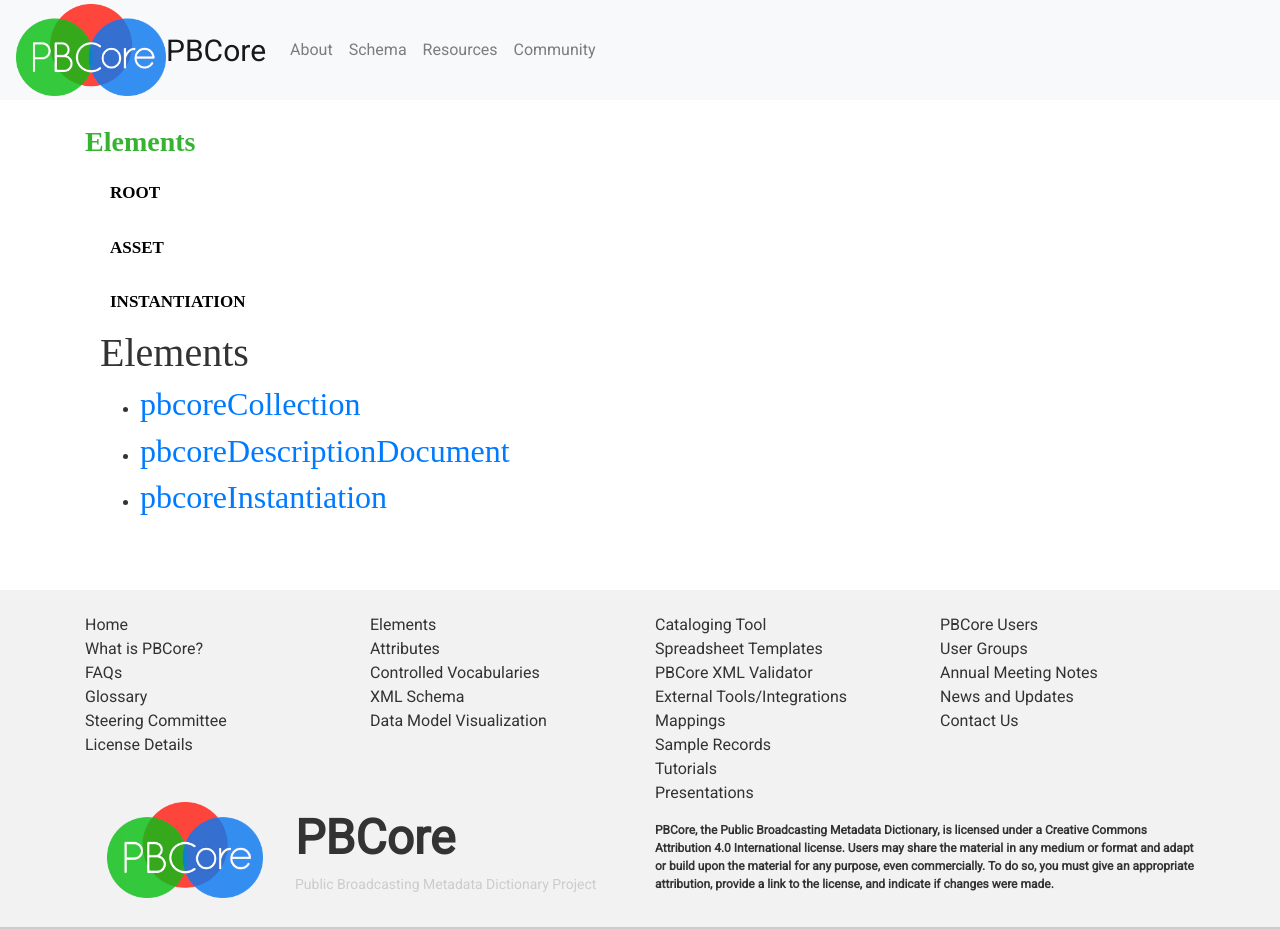
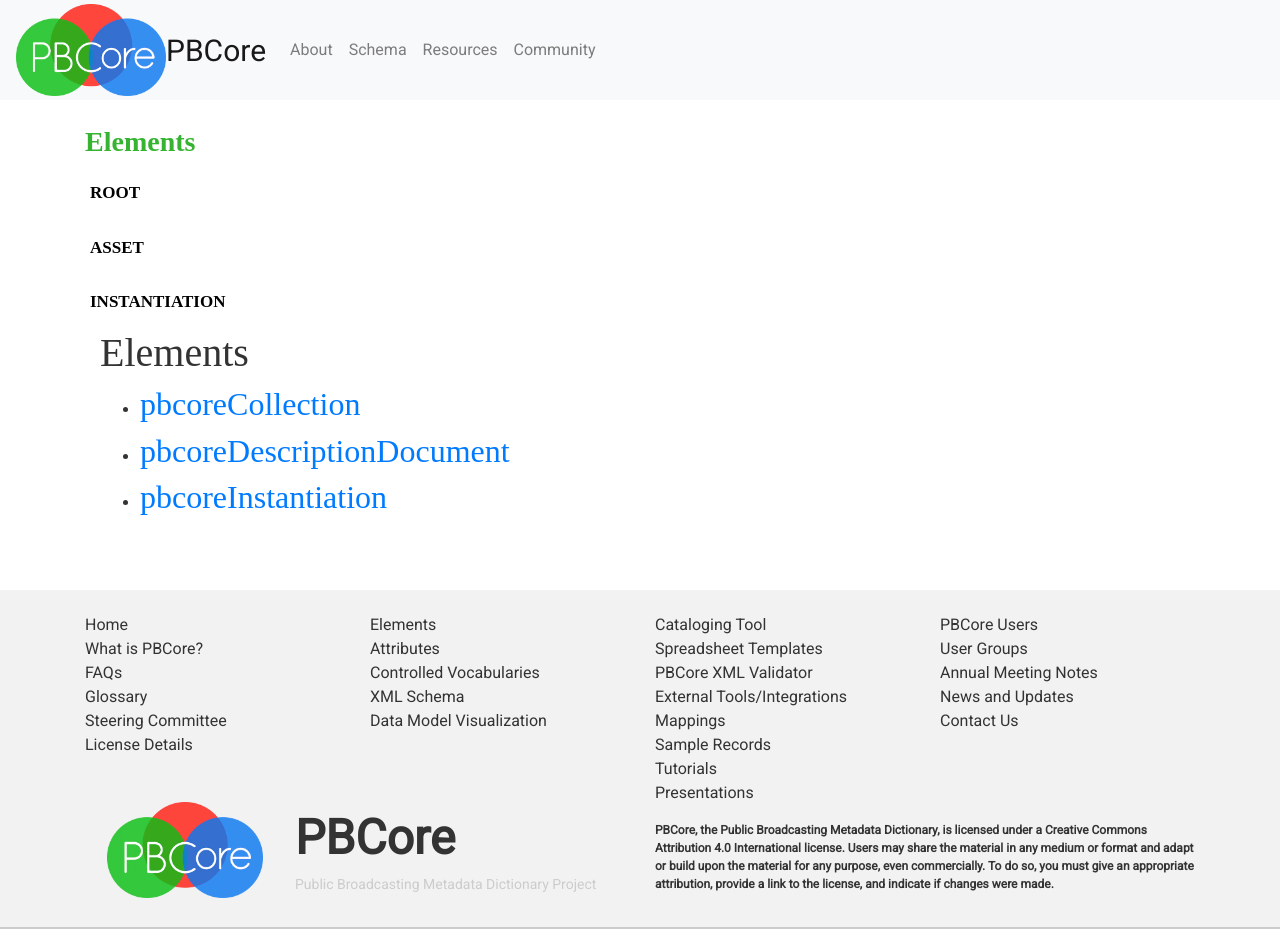
Before and after one commit to PBCore-AV-Metadata/pbcore-av-metadata.github.io, a Jekyll site: the page built from pages/elements.md, in a window 1280 px wide and 929 px high. Built offline with Jekyll 4.4.1, drawn with Linux system fonts in a browser that asks for light colours.

Commit message:
'indentation and arrow position'

```diff
--- a/_includes/element_sidebar.html
+++ b/_includes/element_sidebar.html
@@ -11,11 +11,11 @@
           </h4>
         </div>
         <div id="collapseRoot" class="collapse" aria-labelledby="headingRoot">
-          <div class="card-body">
+          <div class="card-body sidebar-indent">
             {% for item in site.data.elements.elementgroups %}
               {% if item.group == "Root" %}
                 {% for level1 in item.elements %}
-                  <h5 class="sidebar-indent">
+                  <h5 class="">
                     <a href="{{ site.url }}{{level1.url}}">
                       {{ level1.name }}
                     </a>
@@ -35,7 +35,7 @@
           </h4>
         </div>
         <div id="collapseAsset" class="collapse" aria-labelledby="headingAsset">
-          <div class="card-body">
+          <div class="card-body sidebar-indent">
             {% for item in site.data.elements.elementgroups %}
               {% if item.group == "Asset" %}
                 {% for level1 in item.elements %}
@@ -44,7 +44,7 @@
                     <div id="{{ i }}-accordion">
                       <div class="card">
                         <div class="card-header" id="heading{{ i }}">
-                          <h5 class="collapsed sidebar-indent" data-toggle="collapse" data-target="#collapse{{ i }}" aria-expanded="false" aria-controls="collapse{{ i }}">
+                          <h5 class="collapsed" data-toggle="collapse" data-target="#collapse{{ i }}" aria-expanded="false" aria-controls="collapse{{ i }}">
                             <span class="element-arrow-icon element-arrow-down"></span>
                             <a href="{{ site.url }}{{ level1.url }}">
                               {{ level1.name }}
@@ -52,14 +52,14 @@
                           </h5>
                         </div>
                         <div id="collapse{{ i }}" class="collapse" aria-labelledby="heading{{ i }}">
-                          <div class="card-body">
+                          <div class="card-body sidebar-indent">
                             {% for level2 in level1.elements %}
                               {% if level2.elements %}
                                 {% assign i = i|plus:1 %}
                                 <div id="{{ i }}-accordion">
                                   <div class="card">
                                     <div class="card-header" id="heading{{ i }}">
-                                      <h5 class="collapsed sidebar-indent" data-toggle="collapse" data-target="#collapse{{ i }}" aria-expanded="false" aria-controls="collapse{{ i }}">
+                                      <h5 class="collapsed" data-toggle="collapse" data-target="#collapse{{ i }}" aria-expanded="false" aria-controls="collapse{{ i }}">
                                         <span class="element-arrow-icon element-arrow-down"></span>
                                         <a href="{{ site.url }}{{ level2.url }}">
                                           {{ level2.name }}
@@ -67,9 +67,9 @@
                                       </h5>
                                     </div>
                                     <div id="collapse{{ i }}" class="collapse" aria-labelledby="heading{{ i }}">
-                                      <div class="card-body">
+                                      <div class="card-body sidebar-indent">
                                         {% for level3 in level2.elements %}
-                                          <h5 class="sidebar-indent">
+                                          <h5 class="">
                                             <a href="{{ site.url }}{{ level3.url }}">
                                               {{ level3.name }}
                                             </a>
@@ -80,7 +80,7 @@
                                   </div>
                                 </div>
                               {% else %}
-                                  <h5 class="sidebar-indent"><a href="{{ site.url }}{{ level2.url }}">{{ level2.name }}</a></h5>
+                                  <h5 class=""><a href="{{ site.url }}{{ level2.url }}">{{ level2.name }}</a></h5>
                               {% endif %}
                             {% endfor %}
                           </div>
@@ -88,7 +88,7 @@
                       </div>
                     </div>
                       {% else %}
-                        <h5 class="sidebar-indent">
+                        <h5 class="">
                           <a href="{{ site.url }}{{ level1.url }}">
                             {{ level1.name }}
                           </a>
@@ -110,7 +110,7 @@
             </h4>
           </div>
           <div id="collapseInstantiation" class="collapse" aria-labelledby="headingInstantiation">
-            <div class="card-body">
+            <div class="card-body sidebar-indent">
               {% for item in site.data.elements.elementgroups %}
                 {% if item.group == "Instantiation" %}
                   {% for level1 in item.elements %}
@@ -119,22 +119,23 @@
                       <div id="{{ i }}-accordion">
                         <div class="card">
                           <div class="card-header" id="heading{{ i }}">
-                            <h5 class="collapsed sidebar-indent" data-toggle="collapse" data-target="#collapse{{ i }}" aria-expanded="false" aria-controls="collapse{{ i }}">
-                              <span class="element-arrow-icon element-arrow-down"></span>
+                            <h5 class="collapsed" data-toggle="collapse" data-target="#collapse{{ i }}" aria-expanded="false" aria-controls="collapse{{ i }}">
                               <a href="{{ site.url }}{{ level1.url }}">
                                 {{ level1.name }}
                               </a>
+                              <span class="element-arrow-icon element-arrow-down"></span>
+
                             </h5>
                           </div>
                           <div id="collapse{{ i }}" class="collapse" aria-labelledby="heading{{ i }}">
-                            <div class="card-body">
+                            <div class="card-body ">
                               {% for level2 in level1.elements %}
                                 {% if level2.elements %}
                                   {% assign i = i|plus:1 %}
                                   <div id="{{ i }}-accordion">
                                     <div class="card">
                                       <div class="card-header" id="heading{{ i }}">
-                                        <h5 class="sidebar-indent collapsed" data-toggle="collapse" data-target="#collapse{{ i }}" aria-expanded="false" aria-controls="collapse{{ i }}">
+                                        <h5 class="collapsed" data-toggle="collapse" data-target="#collapse{{ i }}" aria-expanded="false" aria-controls="collapse{{ i }}">
                                           <span class="element-arrow-icon element-arrow-down"></span>
                                           <a href="{{ site.url }}{{ level2.url }}">
                                             {{ level2.name }}
@@ -142,14 +143,14 @@
                                         </h5>
                                       </div>
                                       <div id="collapse{{ i }}" class="collapse" aria-labelledby="heading{{ i }}">
-                                        <div class="card-body">
+                                        <div class="card-body sidebar-indent">
                                           {% for level3 in level2.elements %}
                                             {% if level3.elements %}
                                               {% assign i = i|plus:1 %}
                                               <div id="{{ i }}-accordion">
                                                 <div class="card">
                                                   <div class="card-header" id="heading{{ i }}">
-                                                    <h5 class="sidebar-indent collapsed" data-toggle="collapse" data-target="#collapse{{ i }}" aria-expanded="false" aria-controls="collapse{{ i }}">
+                                                    <h5 class="collapsed" data-toggle="collapse" data-target="#collapse{{ i }}" aria-expanded="false" aria-controls="collapse{{ i }}">
                                                       <span class="element-arrow-icon element-arrow-down"></span>
                                                       <a href="{{ site.url }}{{ level3.url }}">
                                                         {{ level3.name }}
@@ -157,9 +158,9 @@
                                                     </h5>
                                                   </div>
                                                   <div id="collapse{{ i }}" class="collapse" aria-labelledby="heading{{ i }}">
-                                                    <div class="card-body">
+                                                    <div class="card-body sidebar-indent">
                                                       {% for level4 in level3.elements %}
-                                                        <h5 class="sidebar-indent">
+                                                        <h5 class="">
                                                           <a href="{{ site.url }}{{ level4.url }}">
                                                             {{ level4.name }}
                                                           </a>
@@ -170,7 +171,7 @@
                                                 </div>
                                               </div>
                                             {% else %}
-                                              <h5 class="sidebar-indent">
+                                              <h5 class="">
                                                 <a href="{{ site.url }}{{ level3.url }}">
                                                   {{ level3.name }}
                                                 </a>
@@ -182,7 +183,7 @@
                                     </div>
                                   </div>
                                 {% else %}
-                                    <h5 class="sidebar-indent"><a href="{{ site.url }}{{ level2.url }}">{{ level2.name }}</a></h5>
+                                    <h5 class=""><a href="{{ site.url }}{{ level2.url }}">{{ level2.name }}</a></h5>
                                 {% endif %}
                               {% endfor %}
                             </div>
@@ -190,7 +191,7 @@
                         </div>
                       </div>
                         {% else %}
-                          <h5 class="sidebar-indent">
+                          <h5 class="">
                             <a href="{{ site.url }}{{ level1.url }}">
                               {{ level1.name }}
                             </a>
--- a/assets/css/styles.scss
+++ b/assets/css/styles.scss
@@ -452,11 +452,11 @@
 
 .arrow-icon {
   background-repeat: no-repeat;
-  float: left;
+  // float: left;
   height: 20px;
   width: 30px;
   background-size: contain;
-  margin-right: 10px;
+  // margin-right: 10px;
 }
 
 .arrow-down {
@@ -540,10 +540,14 @@
 .element-arrow-icon {
   background-image: url("/assets/images/05_arrow_down_menu-button.png");
   background-repeat: no-repeat;
-  float: left;
+  // float: left;
   height: 10px;
   width: 20px;
   background-size: contain;
+  position: absolute;
+  display: block;
+  left: -1.2em;
+  top: 1em;
 }
 
 .element-arrow-down {
@@ -575,5 +579,14 @@
 }
 
 .sidebar-indent {
-  text-indent: 1em;
+  margin-left: 1em;
 }
+
+.card-header {
+  padding-left: 0;
+}
+
+.card-body {
+  padding-left: 0em;
+  padding-top: 0em;
+}
```
